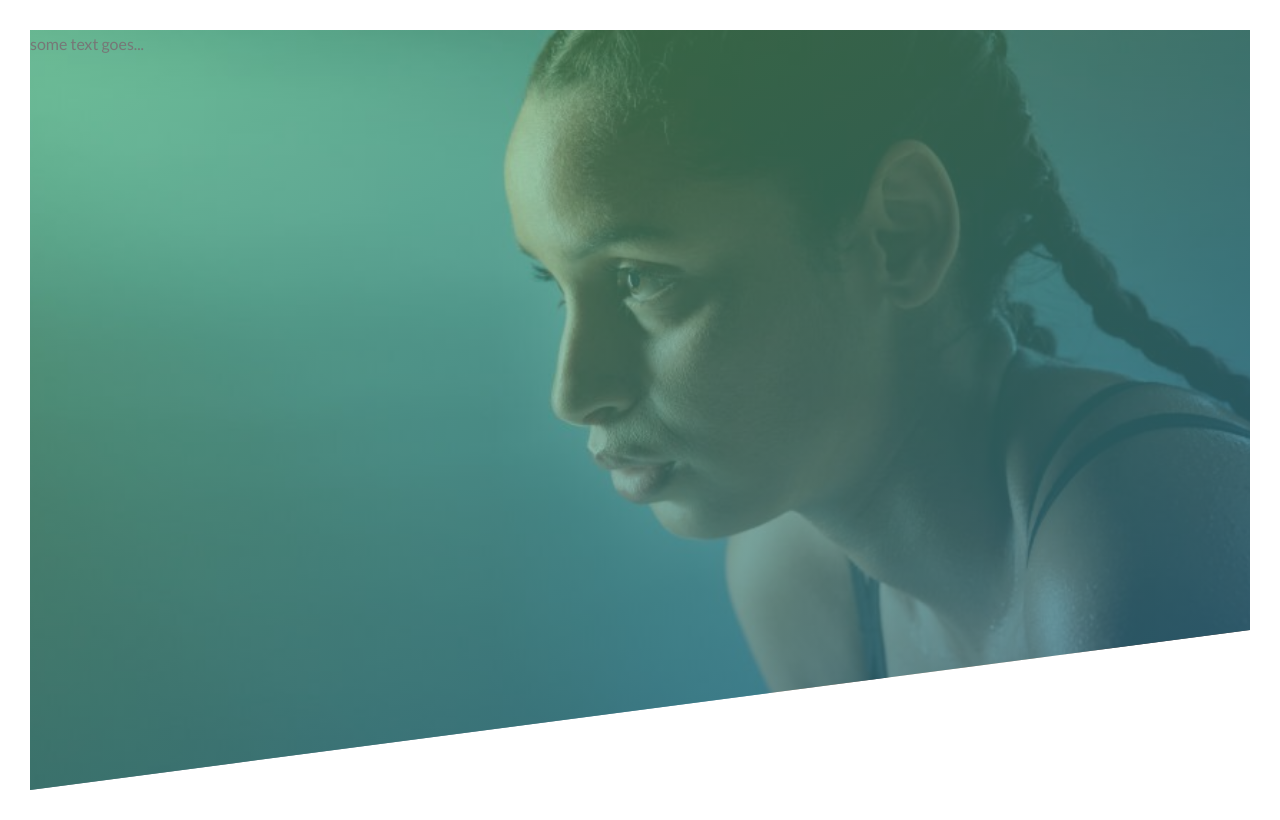
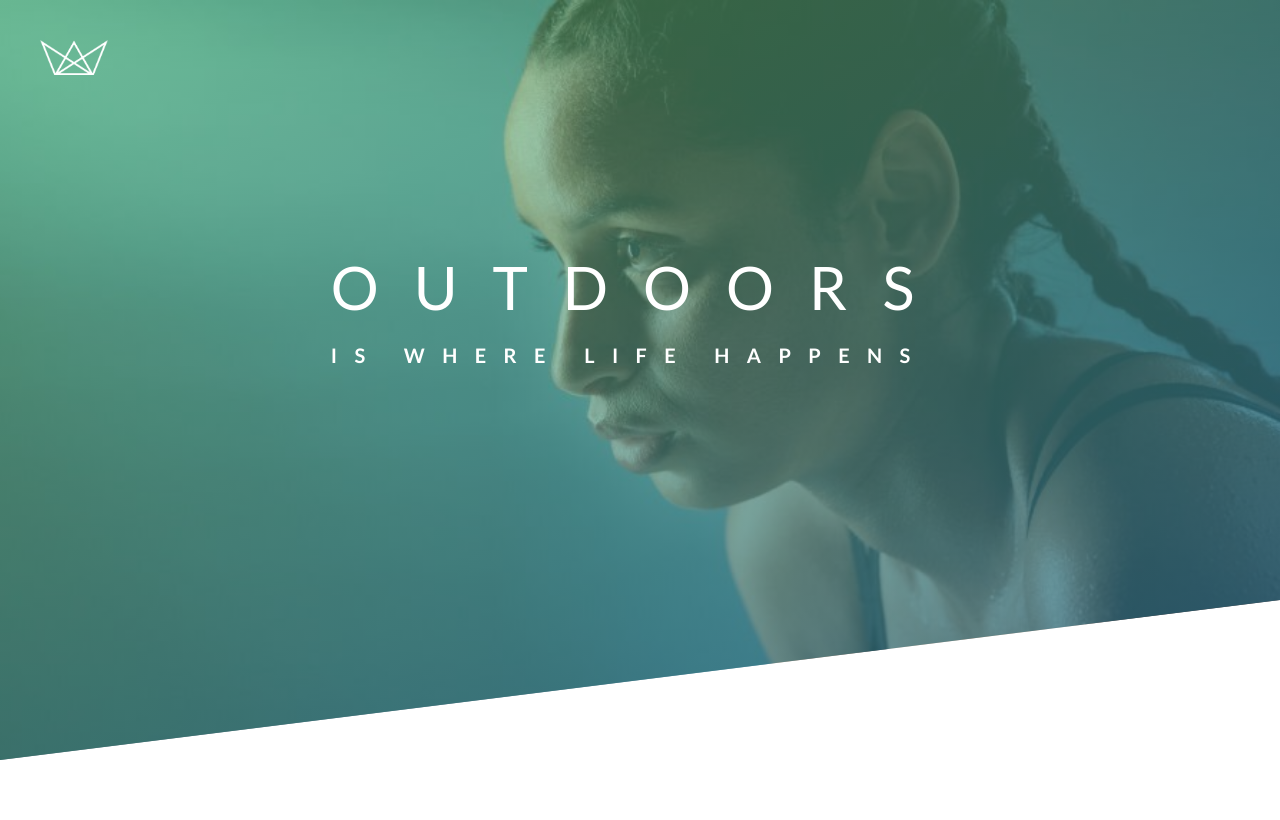
Before and after one commit to mustafeyusuf/natours, a plain HTML site: page index.html in a window 1280 px wide. Drawn offline with Linux system fonts and the light colour scheme.

Commit message:
update lines

```diff
--- a/assets/css/style.css
+++ b/assets/css/style.css
@@ -20,7 +20,7 @@ body {
   font-size: 16px;
   line-height: 1.7;
   color: #777;
-  padding: 30px;
+  /* padding: 30px; */
 }
 .header {
   height: 95vh;
@@ -32,6 +32,82 @@ body {
     url(../img/one.jpg);
   background-size: cover;
   background-position: top;
+  position: relative;
 
   clip-path: polygon(0 0, 100% 0, 100% 75vh, 0 100%);
 }
+
+.logo-box {
+  position: absolute;
+  top: 40px;
+  left: 40px;
+}
+.logo {
+  height: 35px;
+}
+/* .logo:hover {
+  animation: moveInRight 1s ease-out;
+} */
+
+.text-box {
+  position: absolute;
+  top: 40%;
+  left: 50%;
+  /* background-color: red; */
+  transform: translate(-50%, -50%);
+}
+.heading-primary {
+  color: #fff;
+  text-transform: uppercase;
+
+  backface-visibility: hidden;
+}
+.heading-primary-main {
+  display: block;
+  font-size: 60px;
+  font-weight: 400;
+  letter-spacing: 35px;
+
+  animation-name: moveInLeft;
+  animation-duration: 1s;
+  animation-timing-function: ease-out;
+
+  /* animation-delay: 3s;
+  animation-iteration-count: 3; */
+}
+.heading-primary-sub {
+  display: block;
+  font-size: 20px;
+  font-weight: 700;
+  letter-spacing: 17.4px;
+
+  animation: moveInRight 1s ease-out;
+}
+
+@keyframes moveInLeft {
+  0% {
+    opacity: 0;
+    transform: translateX(-100px);
+  }
+  80% {
+    transform: translateX(10px);
+  }
+  100% {
+    opacity: 1;
+    transform: translate(0);
+  }
+}
+
+@keyframes moveInRight {
+  0% {
+    opacity: 0;
+    transform: translateX(100px);
+  }
+  80% {
+    transform: translateX(-10px);
+  }
+  100% {
+    opacity: 1;
+    transform: translate(0);
+  }
+}
--- a/index.html
+++ b/index.html
@@ -13,6 +13,17 @@
     <link rel="stylesheet" href="./assets/css/style.css" />
   </head>
   <body>
-    <header class="header">some text goes...</header>
+    <header class="header">
+      <div class="logo-box">
+        <img src="./assets/img/logo-white.png" alt="logo" class="logo">
+      </div>
+      <div class="text-box">
+
+        <h1 class="heading-primary">
+          <span class="heading-primary-main">Outdoors</span>
+          <span class="heading-primary-sub">is where life happens</span>
+        </h1>
+      </div>
+    </header>
   </body>
 </html>
```
